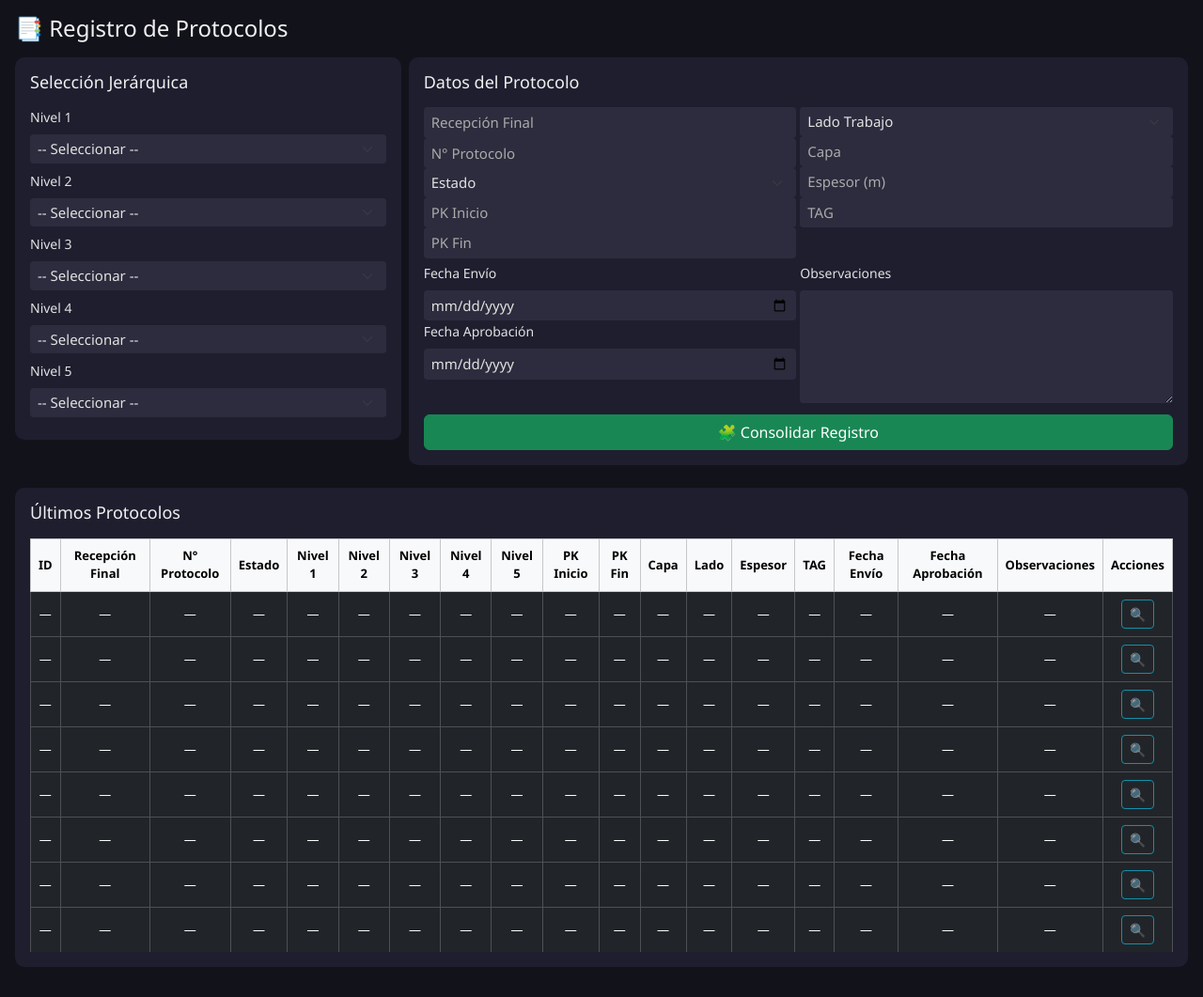
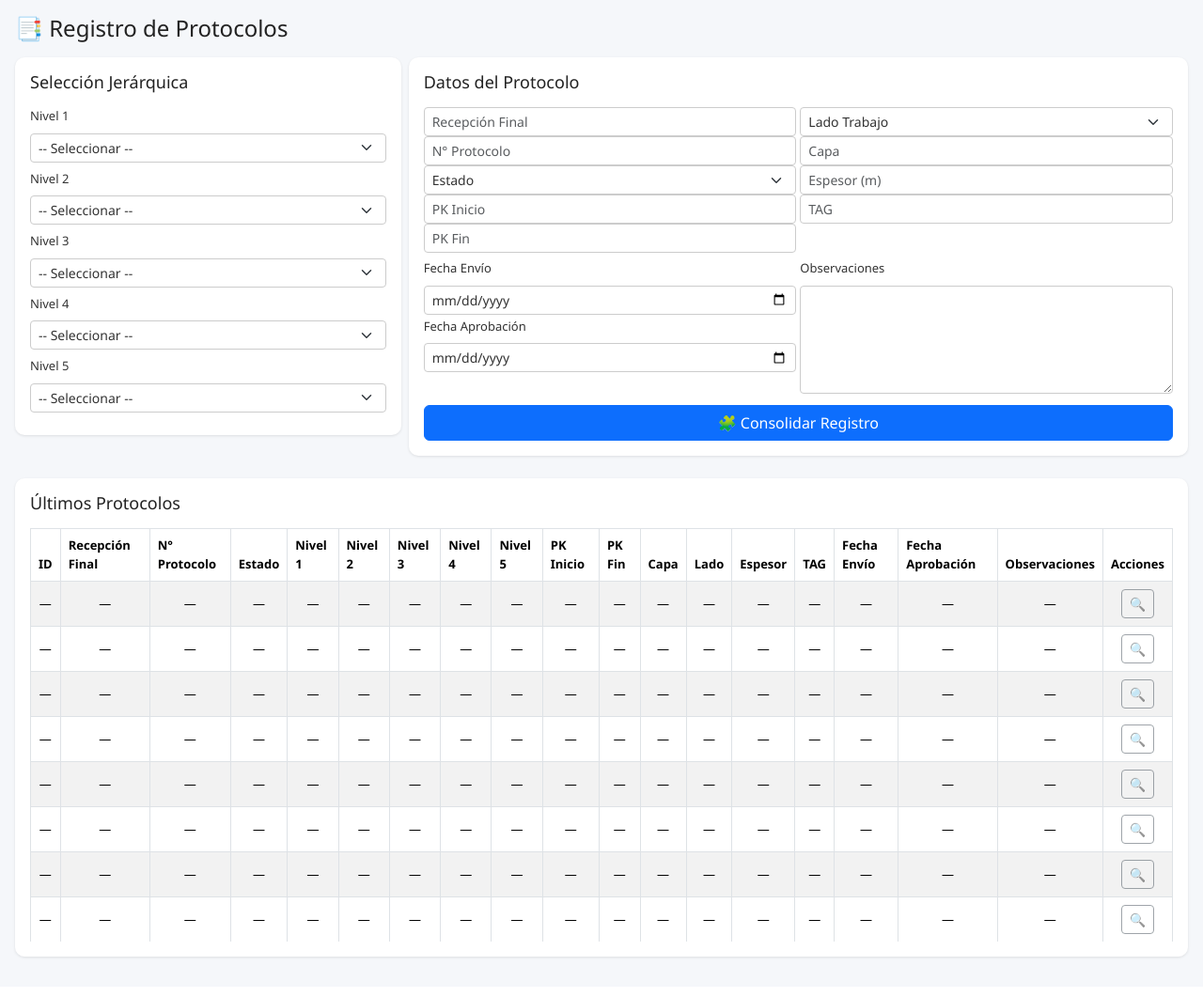
Before and after one commit to Calamardes/Registro-de-Protocolos, a FastAPI app: template templates/formulario.html in a window 1280 px wide. Shown: the whole page at 94% size. After the commit the page ends 1021 px from the top, so only its background shows below. Run offline with FastAPI, Linux system fonts and the light colour scheme; the template is opened without the code that fills it, so the values that code supplies are empty; parts of the project's set-up code (start-up, migrations or seed data) failed here and were passed over.

Commit message:
Update formulario.html

```diff
--- a/templates/formulario.html
+++ b/templates/formulario.html
@@ -6,8 +6,8 @@
     <link href="https://cdn.jsdelivr.net/npm/bootstrap@5.3.2/dist/css/bootstrap.min.css" rel="stylesheet">
     <style>
         body {
-            background-color: #12121b;
-            color: #E1E1E1;
+            background-color: #f5f7fa;
+            color: #333;
             font-family: 'Segoe UI', sans-serif;
             font-size: 15px;
             margin: 0;
@@ -18,35 +18,33 @@
             max-width: 100%;
         }
         .form-section {
-            background-color: #1e1e2f;
+            background-color: #ffffff;
             padding: 1rem;
             border-radius: 10px;
+            box-shadow: 0 1px 3px rgba(0, 0, 0, 0.1);
             margin-bottom: 1rem;
         }
         .form-control, .form-select {
-            background-color: #2c2c3e;
-            color: #E1E1E1;
-            border: none;
-            font-size: 15px;
-        }
-        .form-control::placeholder {
-            color: #aaa;
+            background-color: #fff;
+            color: #333;
+            border: 1px solid #ccc;
+            font-size: 14px;
         }
         .form-control:focus, .form-select:focus {
-            box-shadow: 0 0 0 0.2rem #3f6fff77;
+            box-shadow: 0 0 0 0.2rem rgba(63, 111, 255, 0.4);
         }
         h2 {
             font-size: 24px;
-            color: #F0F0F0;
+            color: #222;
         }
         h4 {
             font-size: 18px;
-            color: #F0F0F0;
+            color: #222;
         }
         label.form-label {
-            font-size: 14px;
+            font-size: 13px;
         }
-        .table-dark td, .table-dark th {
+        #tabla-resumen td, #tabla-resumen th {
             text-align: center;
             vertical-align: middle;
         }
@@ -60,6 +58,12 @@
         table th, table td {
             font-size: 13px;
             padding: 0.4rem;
+        }
+        .table-striped tbody tr:nth-of-type(odd) {
+            background-color: #f2f2f2;
+        }
+        .table thead {
+            background-color: #e9ecef;
         }
     </style>
 </head>
@@ -123,7 +127,7 @@
                             <textarea class="form-control form-control-sm" name="observation_notes" rows="5"></textarea>
                         </div>
                         <div class="col-12">
-                            <button type="button" class="btn btn-success w-100 mt-2">🧩 Consolidar Registro</button>
+                            <button type="button" class="btn btn-primary w-100 mt-2">🧩 Consolidar Registro</button>
                         </div>
                     </div>
                 </div>
@@ -135,8 +139,8 @@
     <div class="form-section mt-2">
         <h4 class="mb-3">Últimos Protocolos</h4>
         <div class="scrollable-table">
-            <table class="table table-bordered table-hover table-dark align-middle">
-                <thead class="table-light text-dark">
+            <table class="table table-bordered table-hover table-striped align-middle">
+                <thead>
                     <tr>
                         <th>ID</th>
                         <th>Recepción Final</th>
@@ -166,7 +170,7 @@
                         <td>—</td>
                         {% endfor %}
                         <td class="text-center">
-                            <button class="btn btn-outline-info btn-sm" disabled>🔍</button>
+                            <button class="btn btn-outline-secondary btn-sm" disabled>🔍</button>
                         </td>
                     </tr>
                     {% endfor %}
```
